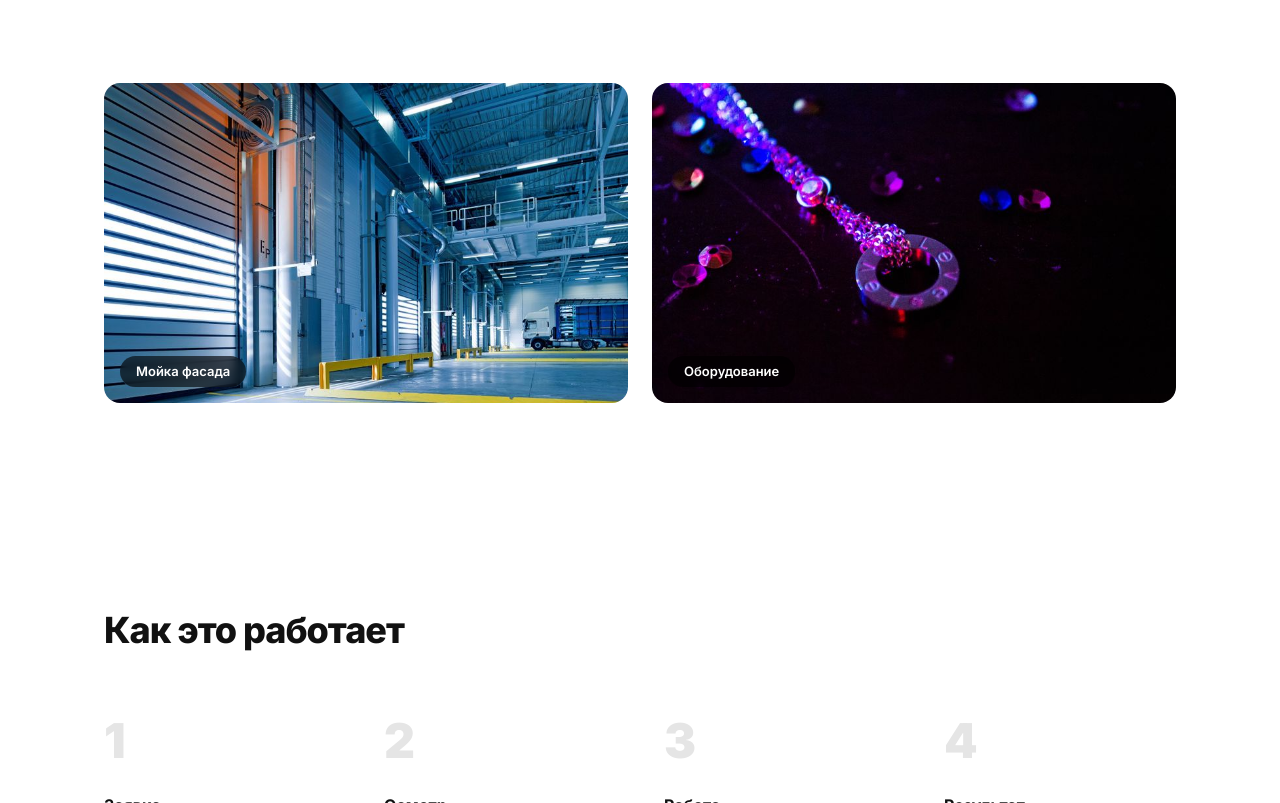
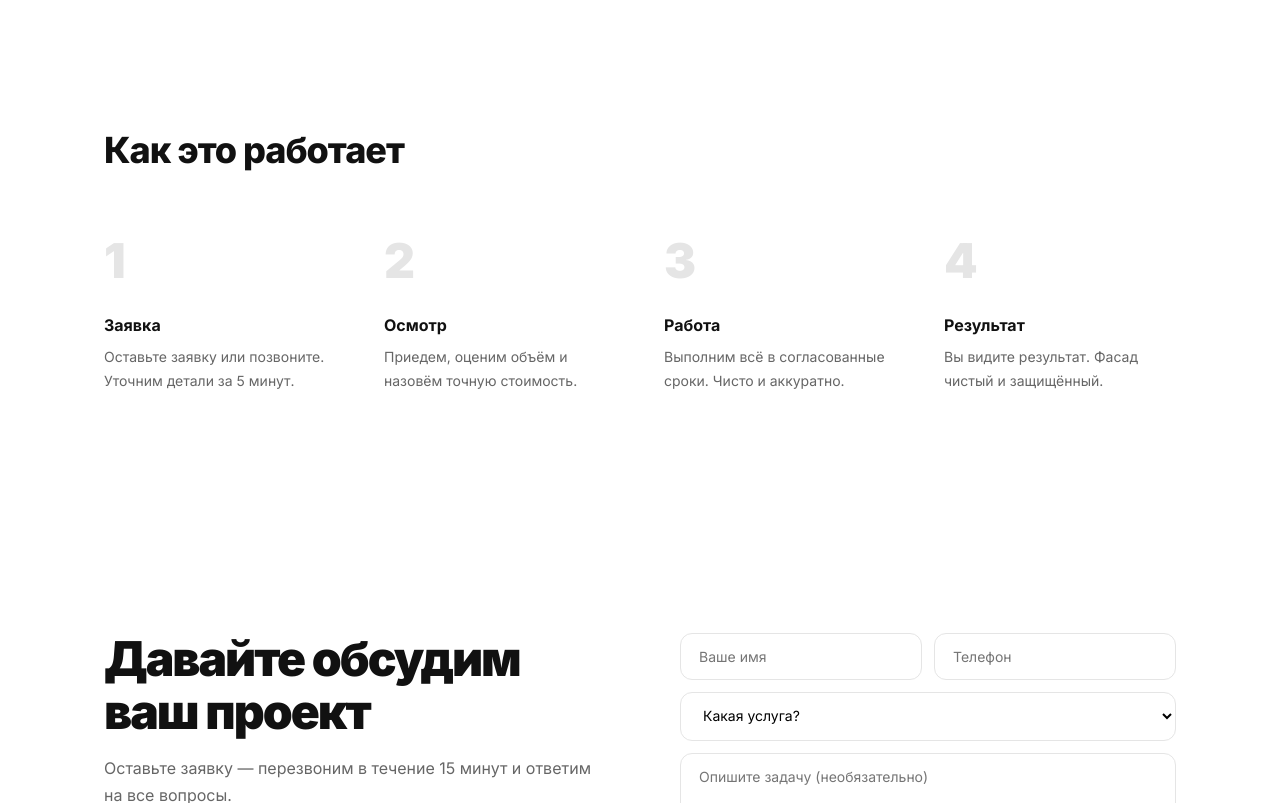
Before and after one commit to lillilpip2-coder/chistodom-site, a website: page public/index.html in a window 1280 px wide. Shown: the part 1374-2177 px from the top of the page. Drawn offline with Linux system fonts and the light colour scheme.

Commit message:
Revert "Add real photos: facade cleaning and equipment"
This reverts commit e178bf028f5933a1fad8e35f7e1ebad036461453.

```diff
--- a/public/css/style.css
+++ b/public/css/style.css
@@ -47,13 +47,6 @@ main{position:relative;z-index:1}
 .services__grid{display:grid;grid-template-columns:repeat(3,1fr);gap:1px;background:#e5e5e5}
 .service{background:#fff;padding:48px 36px}
 .service__number{font-size:12px;font-weight:700;color:#bbb;letter-spacing:1px}
-
-/* GALLERY */
-.gallery{padding:80px 0;background:#fff}
-.gallery__grid{display:grid;grid-template-columns:1fr 1fr;gap:24px}
-.gallery__item{position:relative;border-radius:16px;overflow:hidden}
-.gallery__img{width:100%;height:320px;object-fit:cover;display:block}
-.gallery__label{position:absolute;bottom:16px;left:16px;background:rgba(0,0,0,.6);color:#fff;font-size:13px;font-weight:600;padding:6px 16px;border-radius:100px;backdrop-filter:blur(4px)}
 .service__title{font-size:24px;font-weight:800;margin:12px 0;letter-spacing:-.5px}
 .service__desc{font-size:14px;color:#666;line-height:1.7;margin-bottom:24px}
 .service__price{font-size:28px;font-weight:800;letter-spacing:-1px}
@@ -99,8 +92,6 @@ main{position:relative;z-index:1}
   .burger{display:block}
   .hero__title{letter-spacing:-2px}
   .services__grid{grid-template-columns:1fr}
-  .gallery__grid{grid-template-columns:1fr}
-  .gallery__img{height:240px}
   .process__grid{grid-template-columns:1fr 1fr;gap:32px}
   .contact__inner{grid-template-columns:1fr;gap:48px}
   .contact__title{font-size:36px}
--- a/public/index.html
+++ b/public/index.html
@@ -83,21 +83,6 @@
   </div>
 </section>
 
-<section class="gallery">
-  <div class="container">
-    <div class="gallery__grid">
-      <div class="gallery__item">
-        <img src="/images/cleaning.jpg" alt="Мойка фасада" class="gallery__img" loading="lazy">
-        <p class="gallery__label">Мойка фасада</p>
-      </div>
-      <div class="gallery__item">
-        <img src="/images/equipment.jpg" alt="Оборудование" class="gallery__img" loading="lazy">
-        <p class="gallery__label">Оборудование</p>
-      </div>
-    </div>
-  </div>
-</section>
-
 <section class="process" id="process">
   <div class="container">
     <h2 class="section-title">Как это работает</h2>
```
Also changed, not shown: public/images/cleaning.jpg (deleted), public/images/equipment.jpg (deleted).
